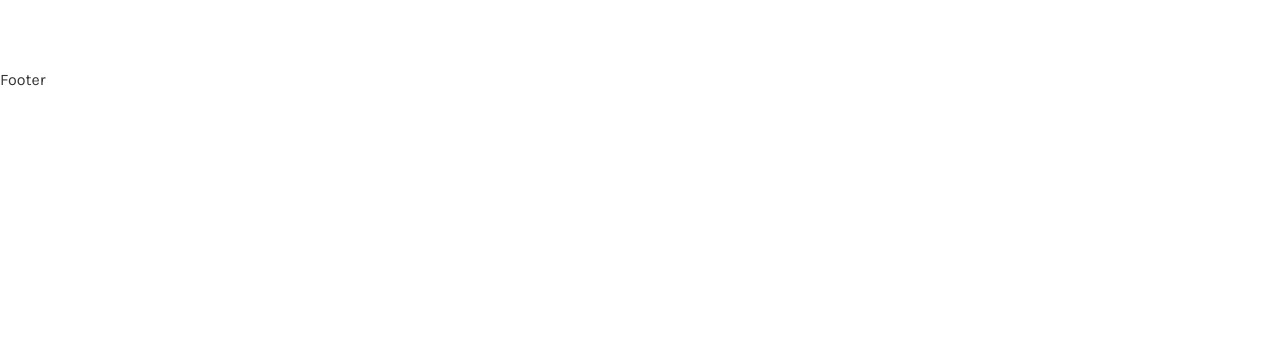
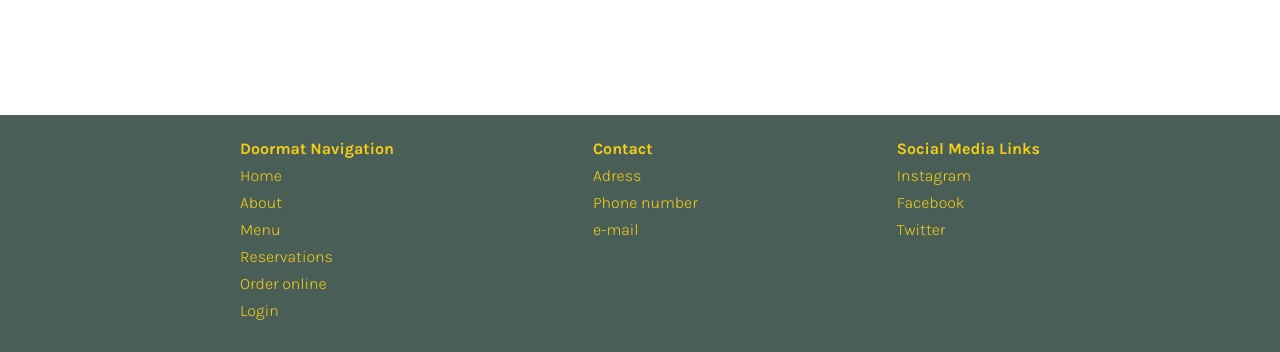
Before and after one commit to adrianhideki/little-lemon, a React (Vite) app: page / in a window 1280 px wide. Shown: the part 1210-1562 px from the top of the page. Before the commit the page ends 1299 px from the top, so only its background shows below. Built offline with nearby package versions, Linux system fonts and the light colour scheme; a web font is replaced by a local one.

Commit message:
feat: Adding footer

```diff
--- a/src/Components/Home/Footer/index.tsx
+++ b/src/Components/Home/Footer/index.tsx
@@ -1,5 +1,33 @@
+import "./styles.css";
+
 const Footer = () => {
-  return <footer>Footer</footer>;
+  return (
+    <footer>
+      <div className="footer-container">
+        <div className="footer-column">
+          <span className="footer-title">Doormat Navigation</span>
+          <a href="/">Home</a>
+          <a href="/about">About</a>
+          <a href="/menu">Menu</a>
+          <a href="/book">Reservations</a>
+          <a href="/order-online">Order online</a>
+          <a href="/login">Login</a>
+        </div>
+        <div className="footer-column">
+          <span className="footer-title">Contact</span>
+          <a href="http://maps.google.com/maps?q=little%20lemon" target="_blank">Adress</a>
+          <a href="tel:+5514999999999">Phone number</a>
+          <a href="mailto:contact@little-lemon.com">e-mail</a>
+        </div>
+        <div className="footer-column">
+          <span className="footer-title">Social Media Links</span>
+          <a href="https://instagram.com/little_lemon_restaurant" target="_blank">Instagram</a>
+          <a href="https://www.facebook.com/little_lemon_restaurant" target="_blank">Facebook</a>
+          <a href="http://x.com/little_lemon_restaurant" target="_blank">Twitter</a>
+        </div>
+      </div>
+    </footer>
+  );
 };
 
 export default Footer;
--- /dev/null
+++ b/src/Components/Home/Footer/styles.css
@@ -0,0 +1,31 @@
+footer {
+    display: flex;
+    min-height: 30vh;
+    background-color: #495e57;
+    justify-content: center;
+}
+
+.footer-container {
+    max-width: 800px;
+    width: 100%;
+    display: flex;
+    padding: 24px;
+    justify-content: space-between;
+}
+
+.footer-column {
+    display: flex;
+    flex-direction: column;
+    gap: 8px;
+    font-weight: lighter;
+}
+
+.footer-column > a {
+    font-weight: 300;
+    color: #F4CE14;
+}
+
+.footer-title {
+    font-weight: 700;
+    color: #F4CE14;
+}
--- a/src/Components/Home/Main/index.tsx
+++ b/src/Components/Home/Main/index.tsx
@@ -4,7 +4,11 @@ import "./styles.css";
 const Main = () => {
   return (
     <main
-      style={{ minHeight: "100vh", display: "flex", flexDirection: "column" }}
+      style={{
+        display: "flex",
+        flexDirection: "column",
+        paddingBottom: "240px",
+      }}
     >
       <div className="food">
         <div className="food-header">
```
